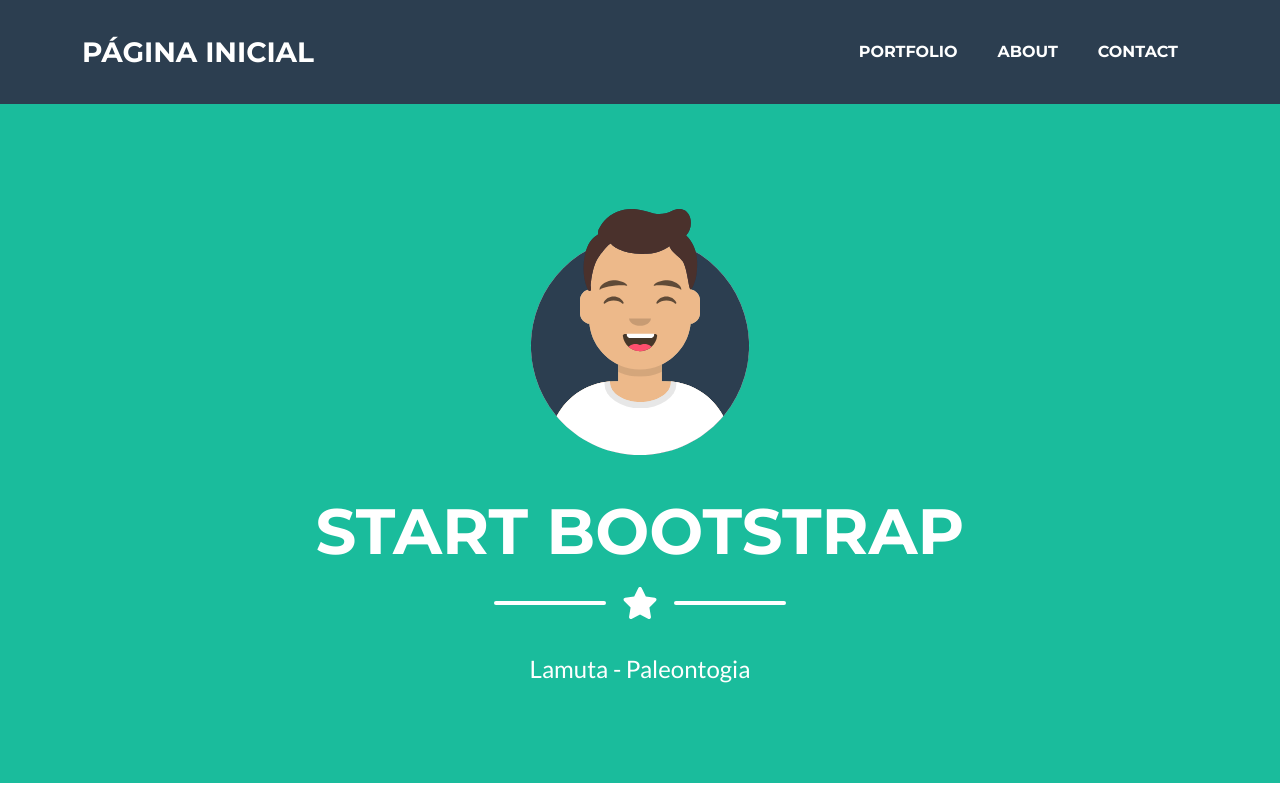
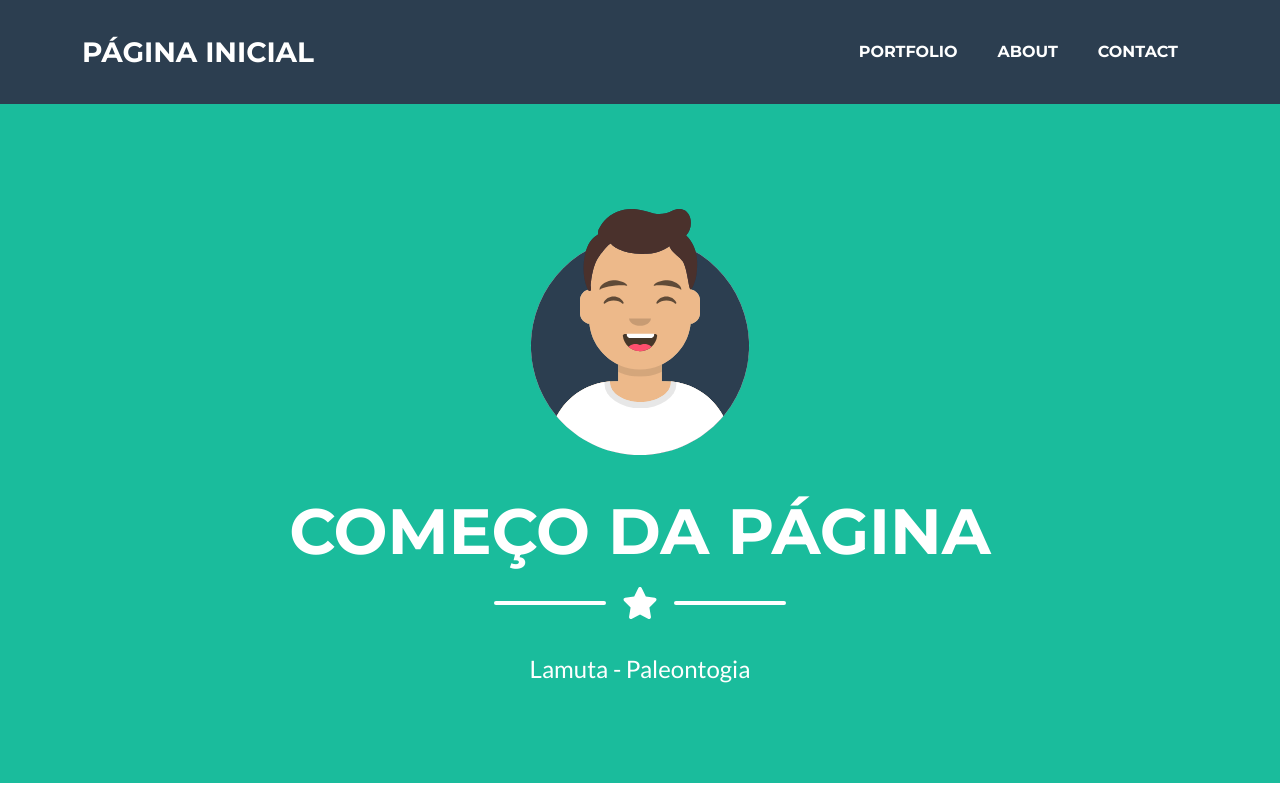
Before and after one commit to rafaelpaleonto/modelo, a plain HTML site: page index.html in a window 1280 px wide. Shown: the top 800 px of the page. Drawn offline with nearby package versions, Linux system fonts and the light colour scheme; files that its build step writes are made by us from their sources; a script that the page names is missing; files whose address does not match are found by name.

Commit message:
Update index.html

```diff
--- a/index.html
+++ b/index.html
@@ -40,7 +40,7 @@
                 <!-- Masthead Avatar Image-->
                 <img class="masthead-avatar mb-5" src="assets/img/avataaars.svg" alt="..." />
                 <!-- Masthead Heading-->
-                <h1 class="masthead-heading text-uppercase mb-0">Start Bootstrap</h1>
+                <h1 class="masthead-heading text-uppercase mb-0">Começo da Página</h1>
                 <!-- Icon Divider-->
                 <div class="divider-custom divider-light">
                     <div class="divider-custom-line"></div>
```
